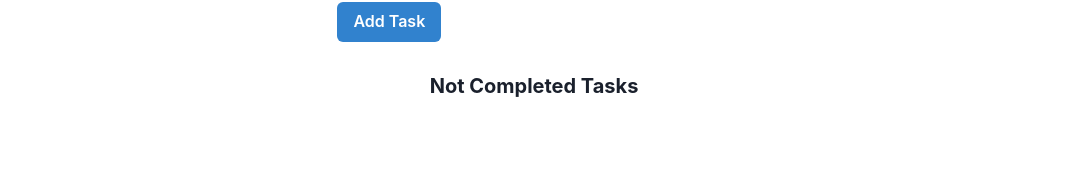
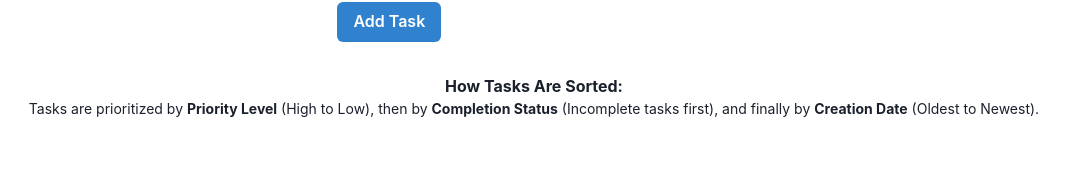
Before and after one commit to amandaguan-ag/todo, a React (Create React App) app in the folder frontend/: page / in a window 1280 px wide. Shown: the part 174-343 px from the top of the page, without its empty margins (106-1171 px from the left). Built offline with nearby package versions, Linux system fonts and the light colour scheme; no server answers.

Commit message:
sort createdAt after Priority and Completed

```diff
--- a/frontend/src/App.tsx
+++ b/frontend/src/App.tsx
@@ -1,5 +1,5 @@
 import React, { useState, useEffect } from "react";
-import { ChakraProvider, Box, VStack, Heading } from "@chakra-ui/react";
+import { ChakraProvider, Box, VStack, Heading, Text } from "@chakra-ui/react";
 import axios from "axios";
 import TaskList from "./components/TaskList";
 import AddTask from "./components/AddTask";
@@ -15,7 +15,15 @@ const App: React.FC = () => {
 
       fetchedTasks.sort((a, b) => {
         const priorityOrder = { High: 1, Medium: 2, Low: 3 };
-        return priorityOrder[a.priority] - priorityOrder[b.priority];
+        if (priorityOrder[a.priority] !== priorityOrder[b.priority]) {
+          return priorityOrder[a.priority] - priorityOrder[b.priority];
+        } else if (a.completed !== b.completed) {
+          return a.completed === false ? -1 : 1;
+        } else {
+          return (
+            new Date(a.createdAt).getTime() - new Date(b.createdAt).getTime()
+          );
+        }
       });
 
       setTasks(fetchedTasks);
@@ -40,6 +48,17 @@ const App: React.FC = () => {
       <Box m={10}>
         <VStack spacing={8}>
           <AddTask onTasksUpdated={handleRefreshTasks} />
+          <Box textAlign="center" mb={6}>
+            <Text fontSize="md" fontWeight="bold">
+              How Tasks Are Sorted:
+            </Text>
+            <Text fontSize="sm">
+              Tasks are prioritized by <strong>Priority Level</strong> (High to
+              Low), then by <strong>Completion Status</strong> (Incomplete tasks
+              first), and finally by <strong>Creation Date</strong> (Oldest to
+              Newest).
+            </Text>
+          </Box>
           <Heading size="md" mb={4}>
             Not Completed Tasks
           </Heading>
```
